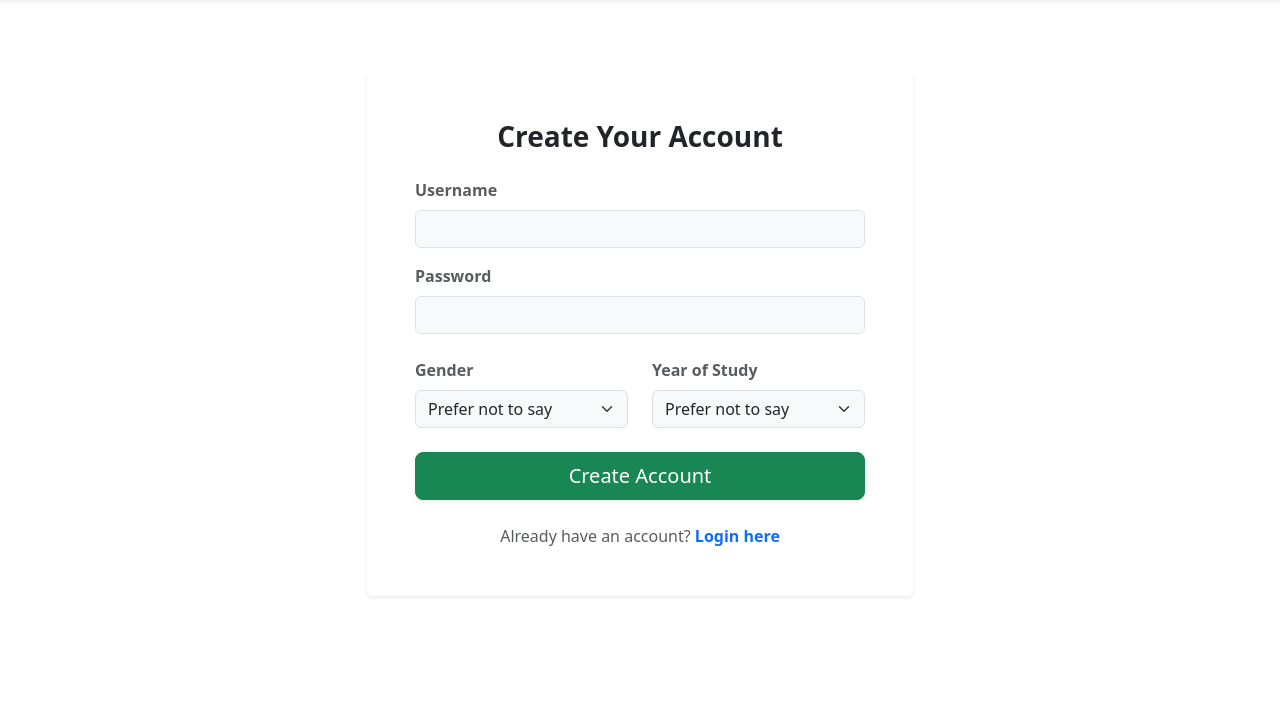
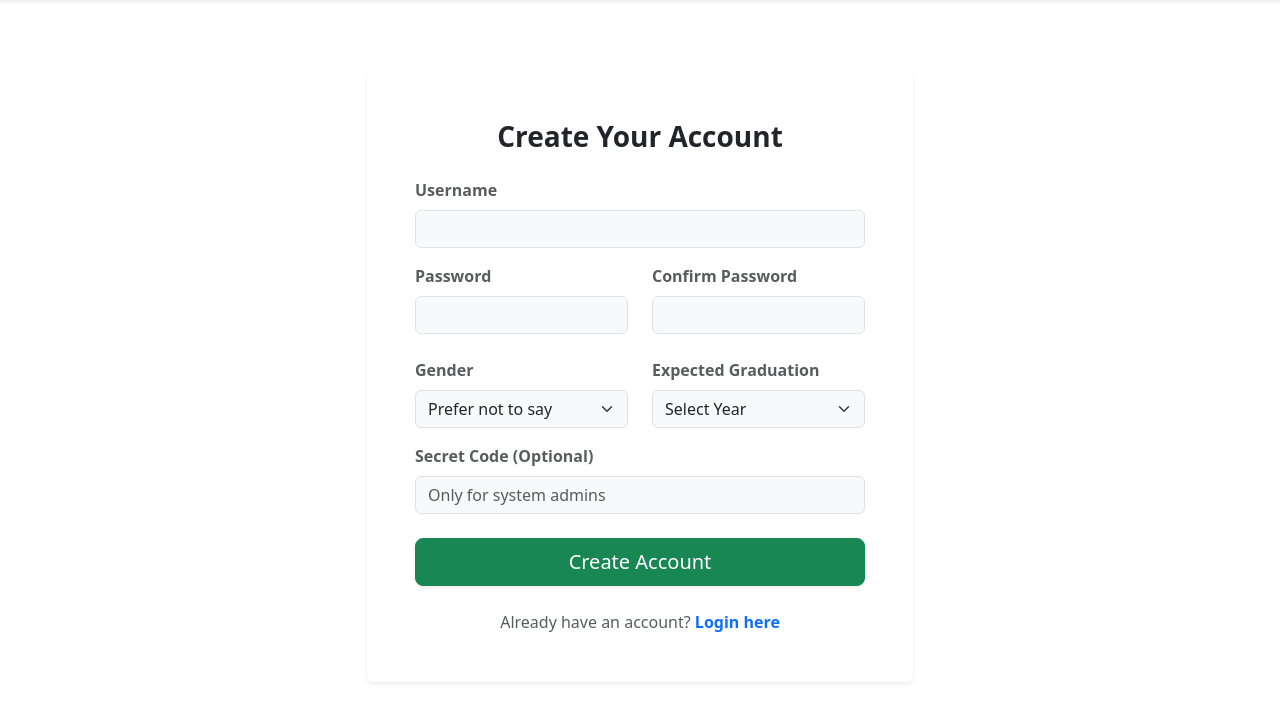
Before and after one commit to DFOM/Acadex, a Flask app: page /register in a window 1280 px wide. Shown: the part 56-778 px from the top of the page. Run offline with Flask 3, Linux system fonts and the light colour scheme; some libraries are stand-ins or nearby versions.

Commit message:
Swap Year of Study for Expected Graduation Year

```diff
--- a/Routes/auth_routes.py
+++ b/Routes/auth_routes.py
@@ -29,7 +29,6 @@ def login():
         else:
             flash("Invalid username or password.", "error")
 
-    # FIXED: Pointing to the 'Student' folder instead of 'Auth'
     return render_template('Student/login.html')
 
 @auth_bp.route('/register', methods=['GET', 'POST'])
@@ -39,12 +38,21 @@ def register():
         password = request.form.get('password')
         confirm_password = request.form.get('confirm_password')
 
+        # FIXED: Capture the demographic data from the form
+        gender = request.form.get('gender')
+        expected_graduation_str = request.form.get('expected_graduation')
+
+        # Safely convert the year string into an integer for the database
+        expected_graduation = None
+        if expected_graduation_str and expected_graduation_str.isdigit():
+            expected_graduation = int(expected_graduation_str)
+
         # Secret code logic to create an admin
         secret_code = request.form.get('secret_code')
         role = 'admin' if secret_code == 'admin123' else 'student'
 
         if not username or not password or not confirm_password:
-            flash("Please fill out all fields.", "error")
+            flash("Please fill out all required fields.", "error")
             return redirect(url_for('auth.register'))
 
         if password != confirm_password:
@@ -60,15 +68,20 @@ def register():
         # Encrypt the password before saving
         hashed_password = generate_password_hash(password, method='pbkdf2:sha256')
 
-        # Create and save the new user using SQLAlchemy
-        new_user = User(username=username, password=hashed_password, role=role)
+        # FIXED: Create and save the new user including their demographic data
+        new_user = User(
+            username=username,
+            password=hashed_password,
+            role=role,
+            gender=gender,
+            expected_graduation=expected_graduation
+        )
         db.session.add(new_user)
         db.session.commit()
 
         flash("Registration successful! Please log in.", "success")
         return redirect(url_for('auth.login'))
 
-    # FIXED: Pointing to the 'Student' folder instead of 'Auth'
     return render_template('Student/register.html')
 
 @auth_bp.route('/logout')
@@ -81,5 +94,4 @@ def logout():
 @auth_bp.route('/choose_schedule_type')
 @login_required
 def choose_schedule_type():
-    # FIXED: Pointing to the 'Student' folder instead of 'Auth'
     return render_template('Student/schedule_type.html')
--- a/models.py
+++ b/models.py
@@ -12,9 +12,10 @@ class User(db.Model, UserMixin):
     password = db.Column(db.String(150), nullable=False)
     role = db.Column(db.String(50), default='student')
 
-    # NEW: Added demographic columns required for the Admin Analytics panel
+    # Demographics
     gender = db.Column(db.String(50), nullable=True)
-    year_of_study = db.Column(db.Integer, nullable=True)
+    # FIXED: Replaced year_of_study with a concrete Expected Graduation Year
+    expected_graduation = db.Column(db.Integer, nullable=True)
 
     # Relationship: If a user is deleted, all their schedules are automatically deleted
     schedules = db.relationship('Schedule', backref='student', lazy=True, cascade="all, delete-orphan")
--- a/templates/Student/register.html
+++ b/templates/Student/register.html
@@ -12,11 +12,19 @@
                         <label class="form-label text-muted fw-bold">Username</label>
                         <input type="text" name="username" class="form-control bg-light" required>
                     </div>
-                    <div class="mb-3">
-                        <label class="form-label text-muted fw-bold">Password</label>
-                        <input type="password" name="password" class="form-control bg-light" required>
+
+                    <div class="row">
+                        <div class="col-md-6 mb-3">
+                            <label class="form-label text-muted fw-bold">Password</label>
+                            <input type="password" name="password" class="form-control bg-light" required>
+                        </div>
+                        <div class="col-md-6 mb-3">
+                            <label class="form-label text-muted fw-bold">Confirm Password</label>
+                            <input type="password" name="confirm_password" class="form-control bg-light" required>
+                        </div>
                     </div>
-                    <div class="row mt-4">
+
+                    <div class="row mt-2">
                         <div class="col-md-6 mb-3">
                             <label class="form-label text-muted fw-bold">Gender</label>
                             <select name="gender" class="form-select bg-light">
@@ -25,17 +33,26 @@
                                 <option value="Prefer not to say" selected>Prefer not to say</option>
                             </select>
                         </div>
-                        <div class="col-md-6 mb-4">
-                            <label class="form-label text-muted fw-bold">Year of Study</label>
-                            <select name="year_of_study" class="form-select bg-light">
-                                <option value="Freshman">Freshman</option>
-                                <option value="Sophomore">Sophomore</option>
-                                <option value="Junior">Junior</option>
-                                <option value="Senior">Senior</option>
-                                <option value="Prefer not to say" selected>Prefer not to say</option>
+
+                        <div class="col-md-6 mb-3">
+                            <label class="form-label text-muted fw-bold">Expected Graduation</label>
+                            <select name="expected_graduation" class="form-select bg-light">
+                                <option value="" selected>Select Year</option>
+                                <option value="2026">2026</option>
+                                <option value="2027">2027</option>
+                                <option value="2028">2028</option>
+                                <option value="2029">2029</option>
+                                <option value="2030">2030</option>
+                                <option value="2031">2031</option>
                             </select>
                         </div>
                     </div>
+
+                    <div class="mb-4">
+                        <label class="form-label text-muted fw-bold">Secret Code (Optional)</label>
+                        <input type="password" name="secret_code" class="form-control bg-light" placeholder="Only for system admins">
+                    </div>
+
                     <button type="submit" class="btn btn-success btn-lg w-100 shadow-sm">Create Account</button>
                 </form>
                 <div class="mt-4 text-center">
```
Also changed, not shown: 2 other files.
